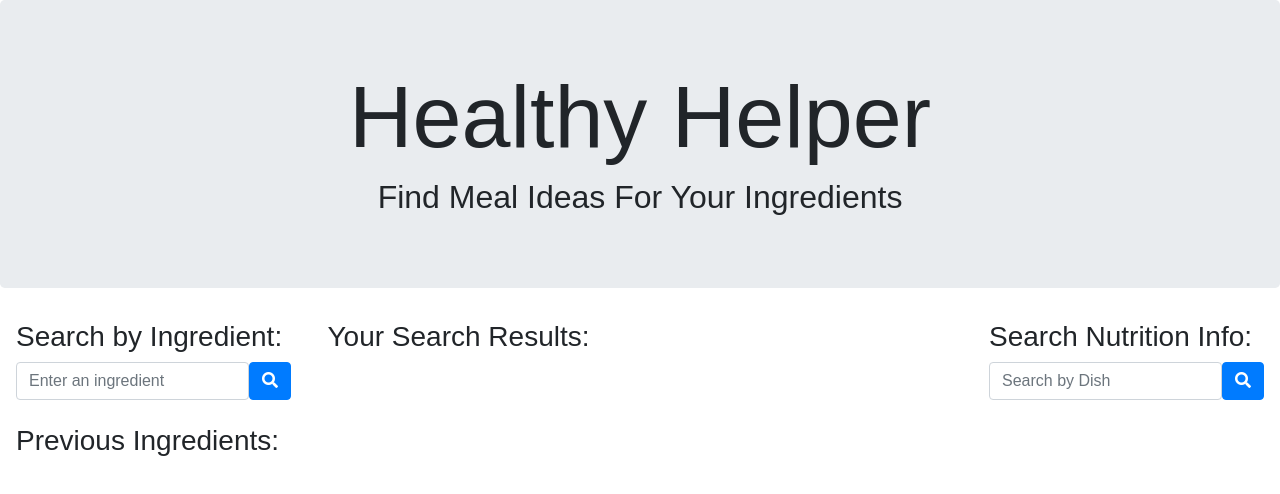
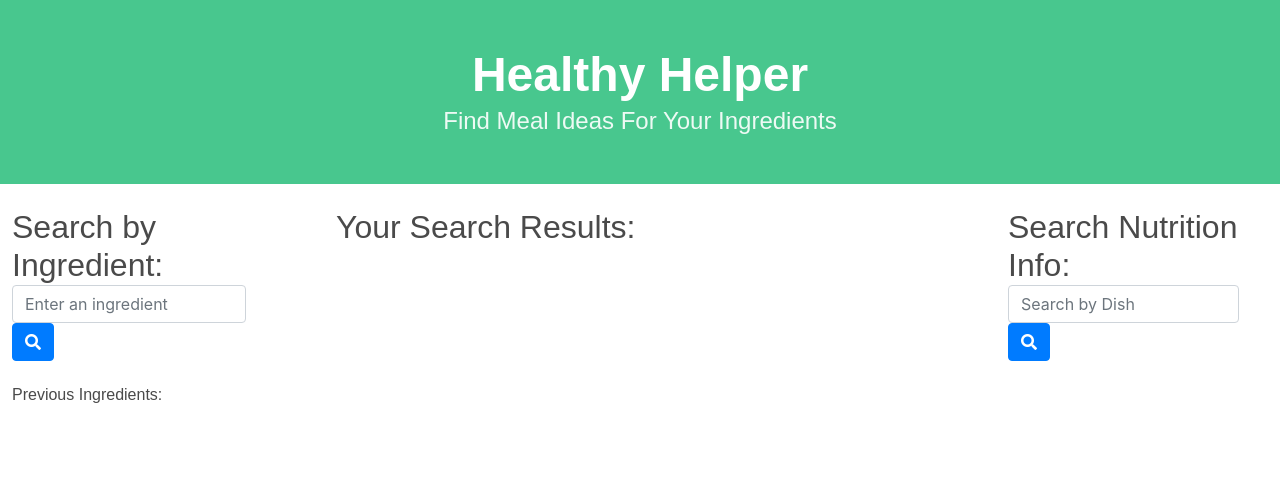
Before and after one commit to adrianapvent/healthy-helper, a plain HTML site: page index.html in a window 1280 px wide. Shown: the top 494 px of the page. Drawn offline with nearby package versions, Linux system fonts and the light colour scheme.

Commit message:
add bulma framework

```diff
--- a/assets/css/styles.css
+++ b/assets/css/styles.css
@@ -22,6 +22,18 @@ body {
     margin: 0;
 }
 
+#search-input {
+    width:90%
+}
+
+#search-nutrition {
+    width:89%
+}
+
+.meal-results {
+    margin-left: 3px;
+}
+
 .recipe-button {
     text-align: center;
     font-size: xx-large;
@@ -41,6 +53,10 @@ body {
     overflow-y: scroll;
     display: none;
     z-index: 10;
+}
+
+.meal-recipe h2 {
+    font-size: xx-large;
 }
 
 /* JavaScript CSS */
@@ -84,3 +100,10 @@ body {
     white-space: wrap;
     border: 3px solid #B1C868;
 }
+
+.ingredient-button {
+    text-align: center;
+    font-size: xx-large;
+    margin: 10px;
+    padding: 10px;
+  }
--- a/assets/js/index.js
+++ b/assets/js/index.js
@@ -24,7 +24,7 @@ $("#ingr-search").on("click", function() {
 var history = JSON.parse(localStorage.getItem("history")) || [];
 
 function newRow(text) {
-var list = $("<li>").addClass("list-group-item").text(text);
+var list = $("<li>").addClass("list-group-item ml-3").text(text);
     $(".history").append(list);
 }
 
@@ -61,9 +61,9 @@ function getMealList(searchInputTxt){
         if(data.meals){
             data.meals.forEach(meal => {
                 html += `
-                    <div data-id="${meal.idMeal}">
+                    <div data-id="${meal.idMeal}" class="justify-content-center">
                         <div>
-                            <img src="${meal.strMealThumb}" class="img-fluid" alt="picture of food">
+                            <img src="${meal.strMealThumb}" class="rounded mx-auto d-block" alt="picture of food">
                         </div>
                         <div class="form-inline justify-content-center">
                             <a href="#" class="recipe-button">${meal.strMeal}</a>
@@ -173,7 +173,7 @@ function getNutritionList(e){
                     <div class="col-auto"
                     <div data-id="${item.fields.item_id}">
                         <div class="justify-content-center">
-                            <span class="ingredient-button">${item.fields.item_name}: <b>Calories: ${item.fields.nf_calories}</b> </span>
+                            <span class="ingredient-button">${item.fields.item_name} <br> <b>Calories: ${item.fields.nf_calories}</b> </span>
                         </div>
                     </div>
                 `;
--- a/index.html
+++ b/index.html
@@ -8,6 +8,8 @@
 
     <!-- Bootstrap -->
     <link rel="stylesheet" href="https://stackpath.bootstrapcdn.com/bootstrap/4.3.1/css/bootstrap.min.css"/>
+    <!-- Bulma stylings-->
+    <link rel="stylesheet" href="https://cdn.jsdelivr.net/npm/bulma@0.9.3/css/bulma.min.css">
     <!-- FontAwesome -->
     <link rel="stylesheet" href="https://use.fontawesome.com/releases/v5.8.1/css/all.css" integrity="sha384-50oBUHEmvpQ+1lW4y57PTFmhCaXp0ML5d60M1M7uH2+nqUivzIebhndOJK28anvf" crossorigin="anonymous"/>
     <!-- Styles CSS-->
@@ -18,18 +20,24 @@
 
 <body>
 
-    <!--Jumbotron-->
-    <div id="header" class="jumbotron container-fluid text-center">
-        <h1 id="header-text" class="display-2">Healthy Helper</h1>
-        <h2>Find Meal Ideas For Your Ingredients</h2>
+    <!-- Jumbotron -->
+    <section class="hero is-success">
+        <div class="hero-body has-text-centered">
+          <p class="title is-size-1">
+            Healthy Helper
+          </p>
+          <p class="subtitle is-size-4">
+            Find Meal Ideas For Your Ingredients
+          </p>
         </div>
+    </section>
 
-    <div class = "content">
-        <div class="row justify-content-center">
 
+    <div class = "columns is-8 is-variable pt-5">
+
+        <div class="meal-search column is-one-quarter">
             <!-- Ingredient Searchbar -->
-            <div class="col-md-3">
-                <h3 class="ml-3">Search by Ingredient:</h3>
+            <h3 class="ml-3 is-size-3 has-text-weight-medium">Search by Ingredient:</h3>
             <div class="form-inline ml-3">
                 <input class="form-control" placeholder="Enter an ingredient" id="search-input">
                 <!-- fontawesome magnifying glass -->
@@ -41,10 +49,11 @@
         </div>
 
         <!-- Search Results -->
-            <div class="col-md-6">
+        <div class="column is-half">
 
             <div>
-                    <h3>Your Search Results:</h3>
+                <h3 class="is-size-3 has-text-weight-medium">Your Search Results:</h3>
+                <br>
                 <div id="meal-results">
                     <!-- Populate by JS Function getMealList -->
                 </div>
@@ -62,9 +71,9 @@
         </div>
 
         <!-- Nutrition Searchbar -->
-            <div id="content-right" class="col-md-3">
-                <div class="float-right mr-3">
-                    <h3 class="">Search Nutrition Info:</h3>
+        <div class="column is-one-quarter">
+            <div class="mr-3">
+                <h3 class="is-size-3 has-text-weight-medium">Search Nutrition Info:</h3>
                 <!-- <form class="form-inline"> -->
                     <div class="form-inline mb-2">
                         <input id="search-nutrition" class="form-control" name="food" placeholder="Search by Dish"></input>
@@ -79,7 +88,6 @@
         </div>
 
     </div>
-    </div>
 
   <!-- jQuery -->
   <script src="https://code.jquery.com/jquery-3.4.1.min.js"></script>
```
Lines whose indentation alone changed are shown as unchanged.
